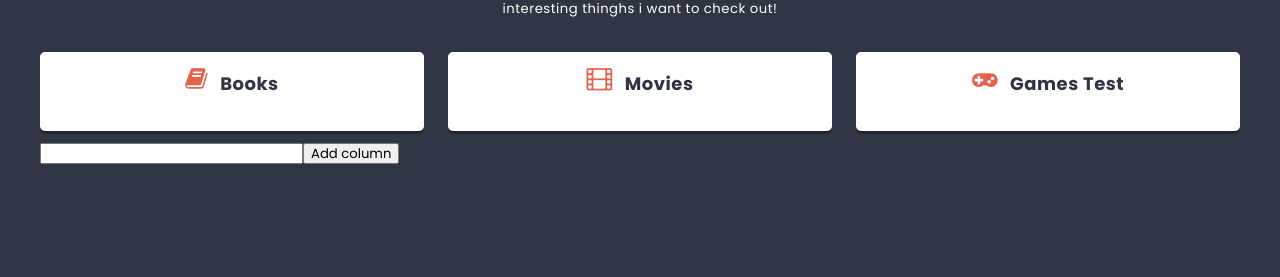
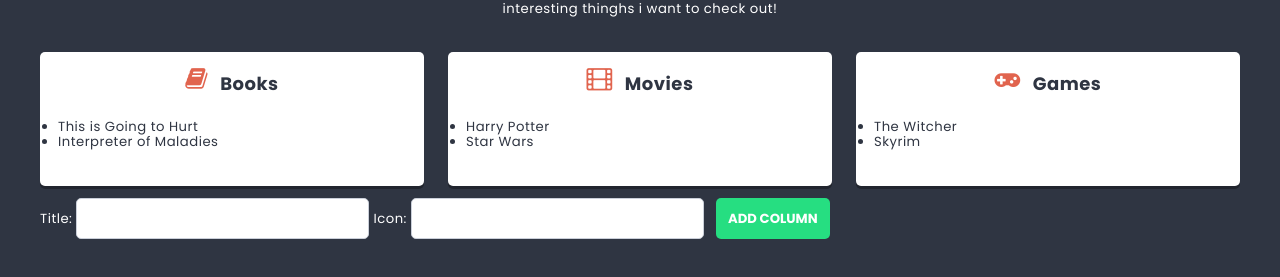
Before and after one commit to mocarz21/React, a React (Create React App) app: page / in a window 1280 px wide. Shown: the part 489-766 px from the top of the page. Built offline with nearby package versions, Linux system fonts and the light colour scheme.

Commit message:
Add text

```diff
--- a/src/components/Column/Column.js
+++ b/src/components/Column/Column.js
@@ -4,6 +4,9 @@
     return(
         <article className={styles.column}>
             <h2 className={styles.title}><span className = {styles.icon + ' fa fa-' + props.icon}/>{props.title}</h2>
+            {<ul className={styles.cards}>
+                    {props.cards.map(card => <li key={card.id}>{card.title}</li>)}
+            </ul>}
         </article>
     )
 }
--- a/src/components/ColumnForm/ColumnForm.js
+++ b/src/components/ColumnForm/ColumnForm.js
@@ -1,19 +1,24 @@
 import { useState } from 'react'
-import styles from './ColumnForm.module.scss'
+import Button from '../Button/Button';
+import TextInput from '../TextInput/TextInput';
+//import styles from './ColumnForm.module.scss'
 
 const ColumnForm = props =>{
 
-    const [value, setValue] = useState('');
+    const [title, setTitle] = useState('');
+    const [icon, setIcon] =   useState('');
 
     const handleSubmit = e => {
         e.preventDefault();
-        props.action({title: value});
-        setValue('');
+        props.action({title: title, icon: icon});
+        setTitle('');
+        setIcon('')
     }
     return(
         <form onSubmit={handleSubmit}>
-            <input type= "text" value={value} onChange ={e=> setValue(e.target.value)} />
-            <button>Add column</button>
+            <label> Title: <TextInput type= "text" value= {title} onChange = {e=> setTitle(e.target.value)}/></label>
+            <label> Icon: <TextInput type= "text" value= {icon}  onChange = {e=> setIcon(e.target.value)} /></label>
+            <Button>Add column</Button>
         </form>
     )
 
--- a/src/components/List/List.js
+++ b/src/components/List/List.js
@@ -8,9 +8,33 @@
 const List = () =>{
 
     const [columns, setColumns] = useState([
-        {id: 1, title: 'Books', icon: 'book'},
-        {id: 2, title: 'Movies', icon: 'film'},
-        {id: 3, title: 'Games Test', icon: 'gamepad'}
+        {
+            id: 1,
+            title: 'Books',
+            icon: 'book',
+            cards: [
+                { id: 1, title: 'This is Going to Hurt' },
+                { id: 2, title: 'Interpreter of Maladies' }
+            ]
+        },
+        {
+            id: 2,
+            title: 'Movies',
+            icon: 'film',
+            cards: [
+                { id: 1, title: 'Harry Potter' },
+                { id: 2, title: 'Star Wars' }
+            ]
+        },
+        {
+            id: 3,
+            title: 'Games',
+            icon: 'gamepad',
+            cards: [
+                { id: 1, title: 'The Witcher' },
+                { id: 2, title: 'Skyrim' }
+            ]
+        }
     ]);
     // useEffect(() =>{
 
@@ -20,7 +44,7 @@
     // }, []);
 
     const addColumn = newColumn => {
-        setColumns([...columns, { id: shortid(), title: newColumn.title}]);
+        setColumns([...columns, { id: shortid(), title: newColumn.title, icon: newColumn.icon, cards:[]}]);
     };
 
 
@@ -31,7 +55,7 @@
             </header>
             <p className={styles.description}>interesting thinghs i want to check out!</p>
             <section className={styles.columns}>
-                {columns.map(column => <Column key={column.id} title={column.title} icon={column.icon}/>)}
+                {columns.map(column => <Column key={column.id} title={column.title} icon={column.icon} cards={column.cards}/>)}
             </section>
             <ColumnForm action={addColumn}/>
         </div>
--- a/src/components/TextInput/TextInput.js
+++ b/src/components/TextInput/TextInput.js
@@ -1,7 +1,7 @@
 import styles from './TextInput.module.scss';
 
 const TextInput = props => {
-    return(<input className={styles.input}  placeholder={props.placeholder} type="text"/>);
+    return(<input className={styles.input}  value={props.value} onChange={props.onChange} placeholder={props.placeholder} type="text"/>);
 };
 
 export default TextInput;
```
